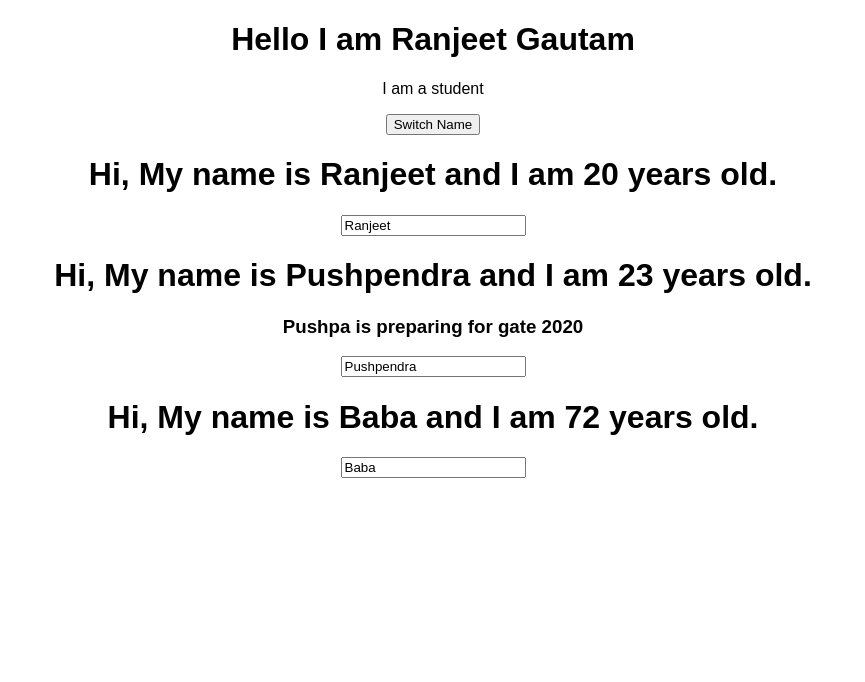
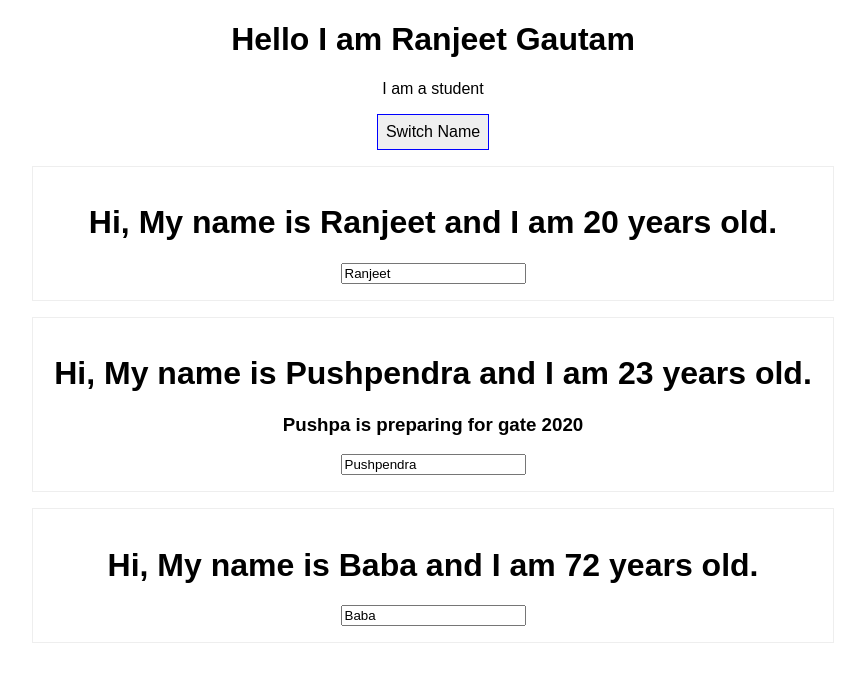
Before and after one commit to ranjeet2003/react-udemy-Burger-Project, a React (Create React App) app: page / in a window 1280 px wide. Shown: the top 682 px of the page, without its empty margins (207-1072 px from the left). Built offline with nearby package versions, Linux system fonts and the light colour scheme.

Commit message:
working with style

```diff
--- a/src/App.js
+++ b/src/App.js
@@ -35,11 +35,20 @@
   }
 
   render() {
+
+    const style = {
+      backgroundColour: 'white',
+      font: 'inherit',
+      border: '1px solid blue',
+      padding: '8px',
+      cursor: 'pointer'
+    }
+
     return (
       <div className="App">
         <h1>Hello I am Ranjeet Gautam</h1>
         <p>I am a student</p>
-        <button onClick={ () => this.switchNameHandler('Ranjeet (passing parameter) !')}>Switch Name</button>
+        <button style = {style} onClick={ () => this.switchNameHandler('Ranjeet (passing parameter) !')}>Switch Name</button>
         <Person
           name={this.state.person[0].name}
           age={this.state.person[0].age}>
--- /dev/null
+++ b/src/Person/Person.css
@@ -0,0 +1,8 @@
+.Person{
+    width: 60%;
+    margin: 16px auto;
+    border: 1px solid #eee;
+    box-shadow: 0, 2px, 3px, #ccc;
+    padding: 16px;
+    text-align: center;
+}
--- a/src/Person/Person.js
+++ b/src/Person/Person.js
@@ -1,8 +1,9 @@
 import React from 'react';
+import './Person.css';
 
 const person = (props) => {
     return (
-        <div>
+        <div className = "Person">
             <h1 onClick = { props.click } > Hi, My name is {props.name} and I am {props.age} years old.</h1>
             <h3>{props.children}</h3>
             <input type = "text" onChange = {props.changed} value = {props.name}/>
```
